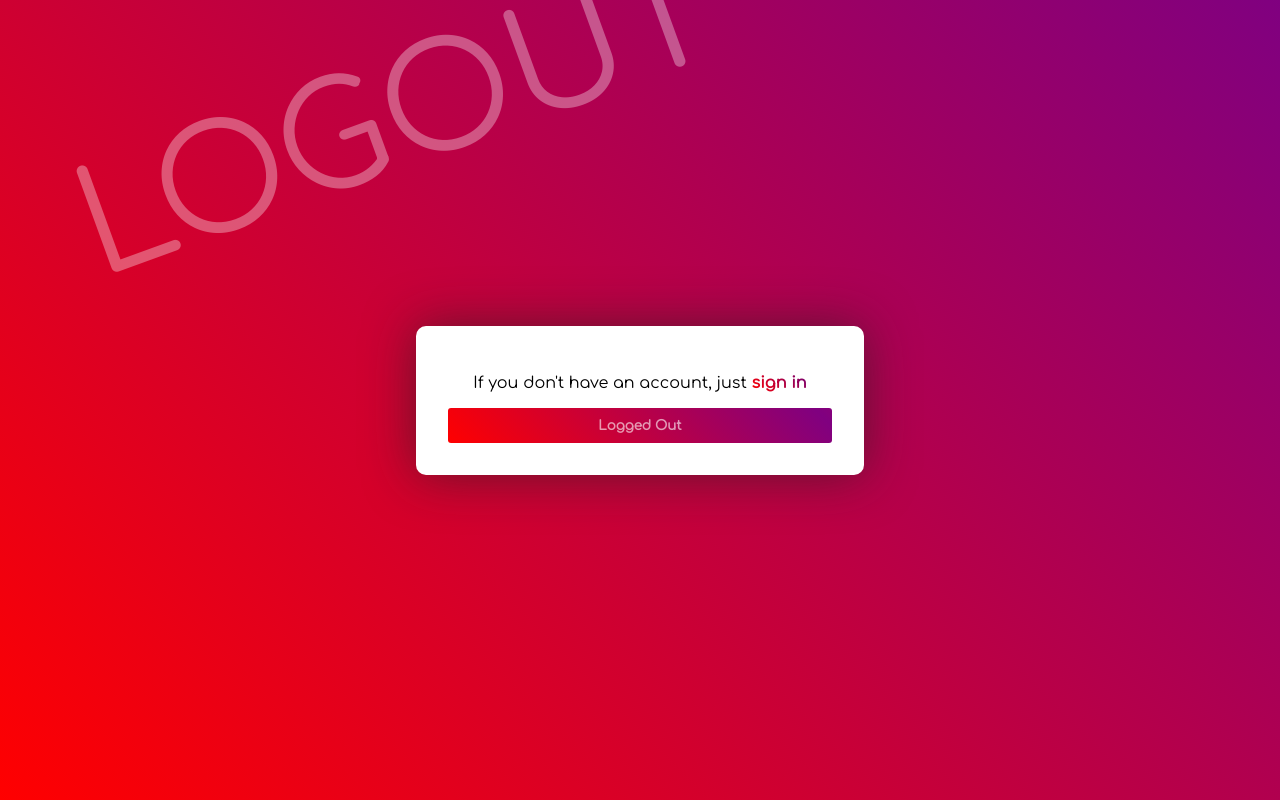
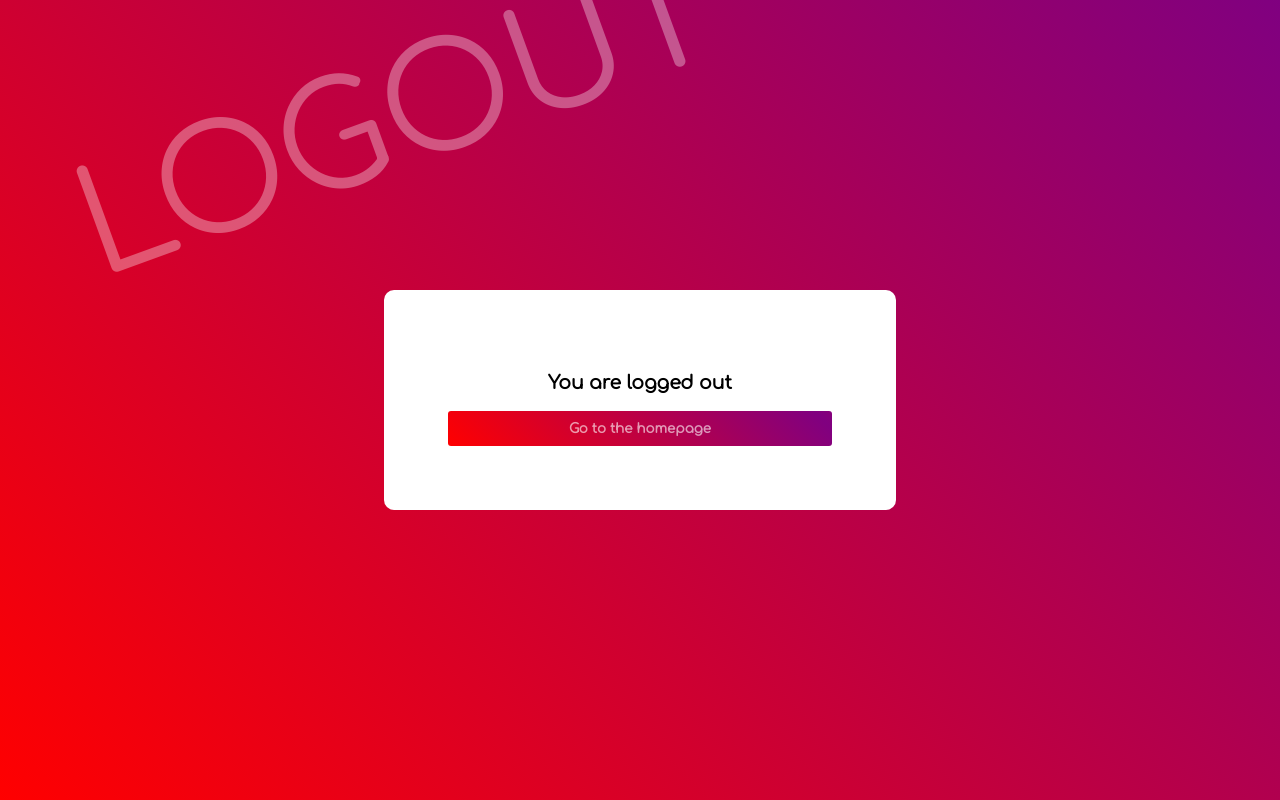
Before and after one commit to roysmanfo/Dynamic, a Django app: page /logout/ in a window 1280 px wide. Run offline with Django 4.2, Linux system fonts and the light colour scheme.

Commit message:
[Mod] Slight changes for better design

```diff
--- a/src/forms/static/forms/css/main.css
+++ b/src/forms/static/forms/css/main.css
@@ -7,7 +7,7 @@ body,html{
 }
 body{
     background-color: #fdfdfd;
-    font-family: 'Comfortaa', cursive;
+    font-family: 'Comfortaa', 'Segoe UI', Tahoma, Geneva, Verdana, sans-serif;
 }
 
 .form-container{
@@ -37,7 +37,8 @@ body{
     transform: rotateZ(340deg);
     font-size: 9rem;
     position: absolute;
-    animation: translate 3s forwards 1;
+    animation: translate 3s forwards 500ms;
+    z-index: -1;
 }
 .form-container form{
     display: flex;
--- a/src/forms/templates/base.html
+++ b/src/forms/templates/base.html
@@ -11,8 +11,11 @@
     {% block link %}{% endblock %}
     {% block style %}{% endblock %}
 </head>
+{% block bodytag %}
 <body>
-    <div class="form-container">
+{% endblock %}
+
+    <div {% block divclass %} class="form-container" {% endblock %}>
         {% block content %}
         {% endblock %}
     </div>
--- a/src/forms/templates/registration/logged_out.html
+++ b/src/forms/templates/registration/logged_out.html
@@ -6,19 +6,32 @@
 {% endblock %}
 {% block style %}
     <style>
-        .last-message{text-align: center;padding-top: 1rem;}
+        a, button{width: 100%;}
+        div{
+            background: #fff;
+            padding: 2rem;
+            border-radius: 10px;
+            min-width: 30vw;
+            width: max-content;
+            max-width: 70vw;
+        }
     </style>
 {% endblock %}
 
+{% block bodytag %}
+<body class="form-container">
+{% endblock %}
+
+{% block divclass %}{% endblock %}
+
 {% block content %}
 <h1>Logout</h1>
-    <form action="" method="post">
+    <div action="" method="post">
         {% if user.is_authenticated %}
-            <h3 style="text-align: center;">You are already logged as {{ user.username }}</h3><br>
+            <h3 style="text-align: center;">You are still logged as {{ user.username }}</h3><br>
+        {% else %}
+            <h3 style="text-align: center;">You are logged out</h3>
         {% endif %}
-        {% csrf_token %}
-        {{ form.as_p }}
-        <p class="last-message" style="display: block;">If you don't have an account, just <a href="{% url 'forms:register' %}">sign in</a></p>
-        <button>Logged Out</button>
-    </form>
+        <a href="/"><button>Go to the homepage</button></a>
+    </div>
 {% endblock %}
```
